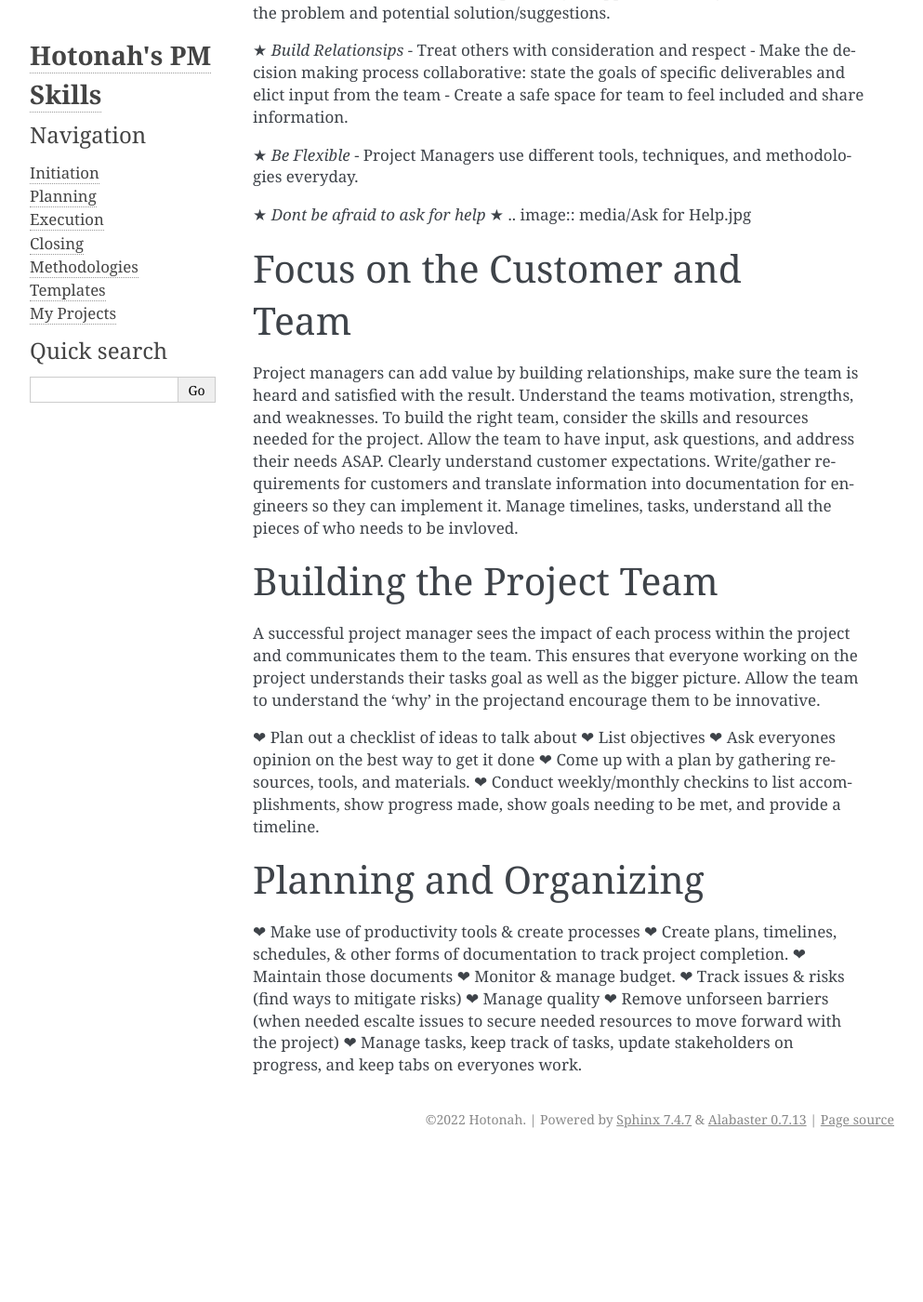
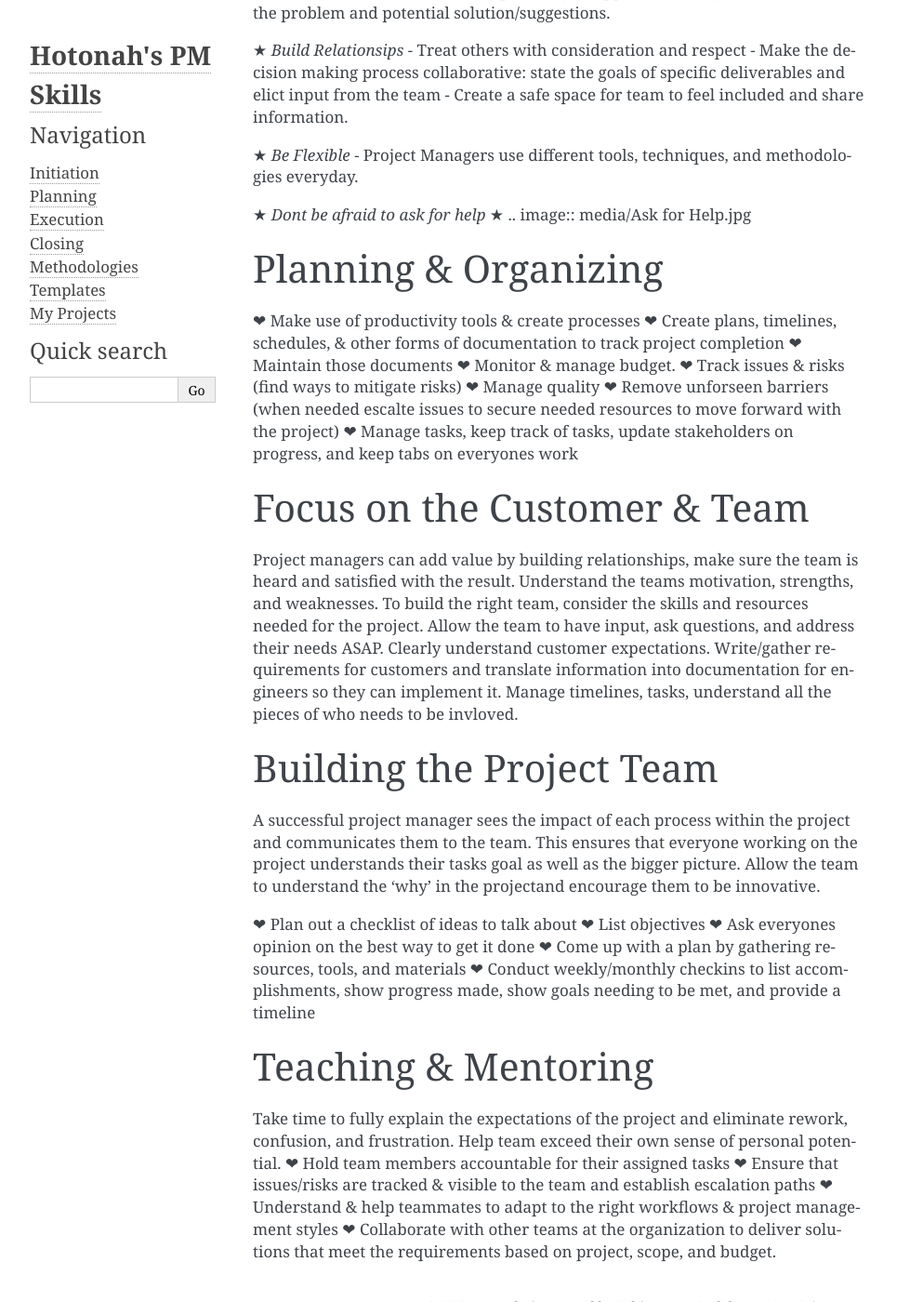
Before and after one commit to Hotonah/hotonah.github.io, a Sphinx documentation site: the page built from source/index.txt, in a window 1280 px wide and 1400 px high, scrolled down 647 px. Shown: the whole window at 93% size, without its empty margins (148-1141 px from the left). Built offline with Sphinx 7.4.7, drawn with Linux system fonts in a browser that asks for light colours; before the commit the page ends 1890 px from its top, so only the background shows below that.

Commit message:
Update index.txt

```diff
--- a/source/index.txt
+++ b/source/index.txt
@@ -30,7 +30,19 @@ Project Management Core Skills
 ★ `Dont be afraid to ask for help` ★
 .. image:: media/Ask for Help.jpg
 
-Focus on the Customer and Team
+Planning & Organizing
+========================
+
+❤ Make use of productivity tools & create processes
+❤ Create plans, timelines, schedules, & other forms of documentation to track project completion
+❤ Maintain those documents
+❤ Monitor & manage budget.
+❤ Track issues & risks (find ways to mitigate risks)
+❤ Manage quality
+❤ Remove unforseen barriers (when needed escalte issues to secure needed resources to move forward with the project)
+❤ Manage tasks, keep track of tasks, update stakeholders on progress, and keep tabs on everyones work
+
+Focus on the Customer & Team
 ===============================
 
 Project managers can add value by building relationships, make sure the team is heard and satisfied with the result. Understand the teams motivation, strengths, and weaknesses. To build the right team, consider the skills and resources needed for the project. Allow the team to have input, ask questions, and address their needs ASAP. Clearly understand customer expectations. Write/gather requirements for customers and translate information into documentation for engineers so they can implement it. Manage timelines, tasks, understand all the pieces of who needs to be invloved.
@@ -43,17 +55,13 @@ A successful project manager sees the impact of each process within the project
 ❤ Plan out a checklist of ideas to talk about
 ❤ List objectives
 ❤ Ask everyones opinion on the best way to get it done
-❤ Come up with a plan by gathering resources, tools, and materials.
-❤ Conduct weekly/monthly checkins to list accomplishments, show progress made, show goals needing to be met, and provide a timeline.
+❤ Come up with a plan by gathering resources, tools, and materials
+❤ Conduct weekly/monthly checkins to list accomplishments, show progress made, show goals needing to be met, and provide a timeline
 
-Planning and Organizing
-========================
-
-❤ Make use of productivity tools & create processes
-❤ Create plans, timelines, schedules, & other forms of documentation to track project completion.
-❤ Maintain those documents
-❤ Monitor & manage budget.
-❤ Track issues & risks (find ways to mitigate risks)
-❤ Manage quality
-❤ Remove unforseen barriers (when needed escalte issues to secure needed resources to move forward with the project)
-❤ Manage tasks, keep track of tasks, update stakeholders on progress, and keep tabs on everyones work.
+Teaching & Mentoring
+=====================
+Take time to fully explain the expectations of the project and eliminate rework, confusion, and frustration. Help team exceed their own sense of personal potential.
+❤ Hold team members accountable for their assigned tasks
+❤ Ensure that issues/risks are tracked & visible to the team and establish escalation paths
+❤ Understand & help teammates to adapt to the right workflows & project management styles
+❤ Collaborate with other teams at the organization to deliver solutions that meet the requirements based on project, scope, and budget.
```
